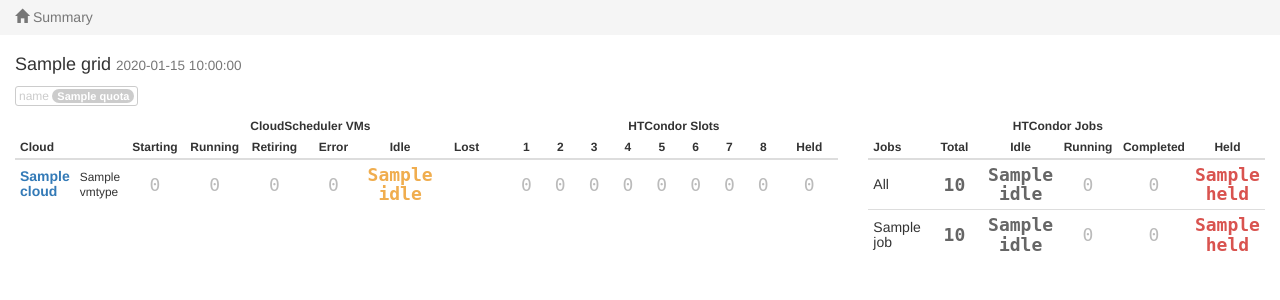
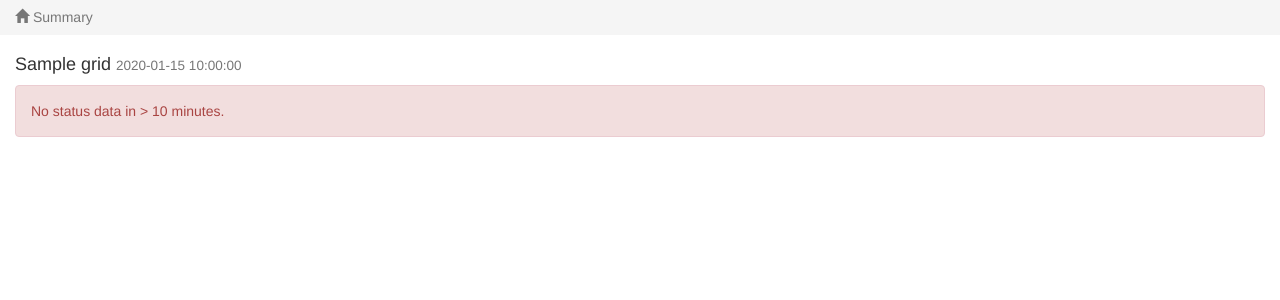
Before and after one commit to hep-gc/cloud-monitoring, a Flask app: template cmon/web/templates/pages/index.html.j2 in a window 1280 px wide. Shown: the part 51-351 px from the top of the page. Run offline with Flask 2, Linux system fonts and the light colour scheme; the template is opened without the code that fills it: most values are stand-ins (such as "Sample title", 1, 10 or a date in 2020); parts of the project's set-up code (start-up, migrations or seed data) failed here and were passed over; some libraries are stand-ins or nearby versions.

Commit message:
Add data timeout warning

```diff
--- a/cmon/web/__init__.py
+++ b/cmon/web/__init__.py
@@ -180,7 +180,8 @@ def get_grids():
     cursor = db.grids.find()
     for grid in cursor:
         grids[grid['_id']] = grid
-        grids[grid['_id']]['last_updated'] = grids[grid['_id']]['last_updated'].strftime('%H:%M:%S %d-%b')
+        grids[grid['_id']]['data_valid'] = grids[grid['_id']]['last_updated'] > datetime.now() + timedelta(minutes=-10)
+        grids[grid['_id']]['last_updated_str'] = grids[grid['_id']]['last_updated'].strftime('%H:%M:%S %d-%b')
     return grids
 
 
--- a/cmon/web/templates/layouts/cmon.html.j2
+++ b/cmon/web/templates/layouts/cmon.html.j2
@@ -17,7 +17,6 @@
   <!-- C'mon -->
   <link rel="stylesheet" type="text/css" href="{{ url_for('static', filename='css/cmon.css') }}">
   <script src="{{ url_for('static', filename='js/cmon.js') }}"></script>
-
 </head>
 <body>
   <nav class="navbar navbar-default navbar-fixed-top navbar-inverse">
--- a/cmon/web/templates/partials/grids.html.j2
+++ b/cmon/web/templates/partials/grids.html.j2
@@ -6,9 +6,10 @@
 
   <h4>
     {{ grid_name }}
-    <small>{{ grid['last_updated'] }}</small>
+    <small>{{ grid['last_updated_str'] }}</small>
   </h4>
 
+  {% if grid['data_valid']: %}
     <p>
       {% set cloud_list = grid['clouds'].keys()|sort %}
       {% for cloud_name in cloud_list %}
@@ -161,5 +162,8 @@
         </table>
       </div>
     </div>
+  {% else %}
+    <div class="alert alert-danger">No status data in > 10 minutes.</div>
+  {% endif %}
 
 {% endfor %}
```
Lines whose indentation alone changed are shown as unchanged.
